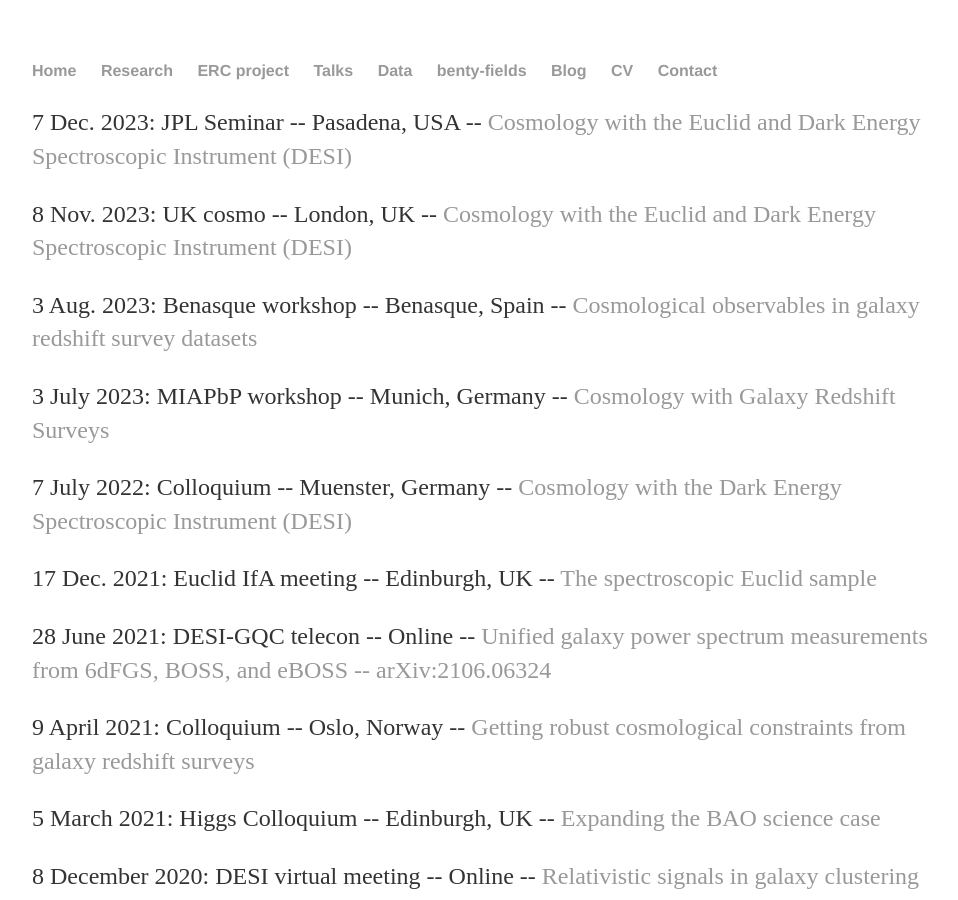
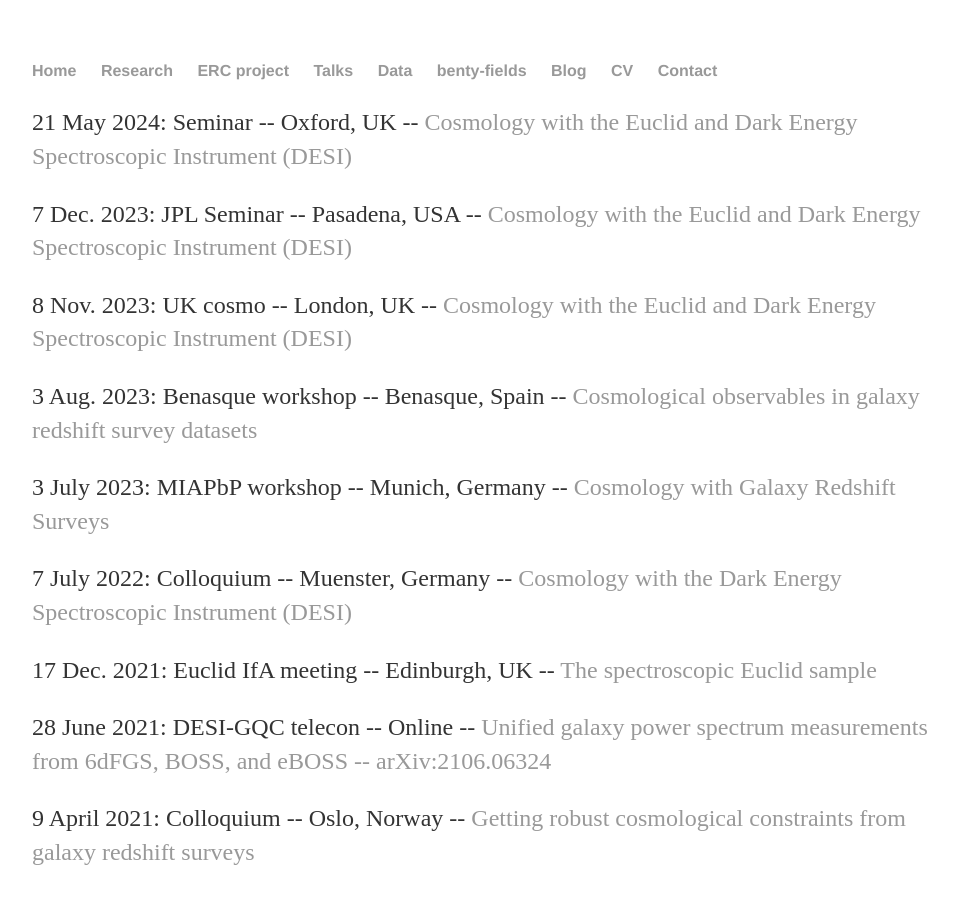
Before and after one commit to fbeutler/fbeutler.github.io, a Jekyll site: the page built from talks/talks.html, in a window 1280 px wide and 900 px high. Shown: the whole window, without its empty margins (160-1118 px from the left). Built offline with Jekyll 4.4.1, drawn with Linux system fonts in a browser that asks for light colours.

Commit message:
Update talks.html

```diff
--- a/talks/talks.html
+++ b/talks/talks.html
@@ -4,6 +4,9 @@
 ---
 
 <div id="talks">
+  <p>
+     21 May 2024: Seminar -- Oxford, UK -- <a href='/static/Oxford_2024.pdf' target="_blank">Cosmology with the Euclid and Dark Energy Spectroscopic Instrument (DESI)</a>
+  </p>
   <p>
      7 Dec. 2023: JPL Seminar -- Pasadena, USA -- <a href='/static/JPL_2023.pdf' target="_blank">Cosmology with the Euclid and Dark Energy Spectroscopic Instrument (DESI)</a>
   </p>
```
